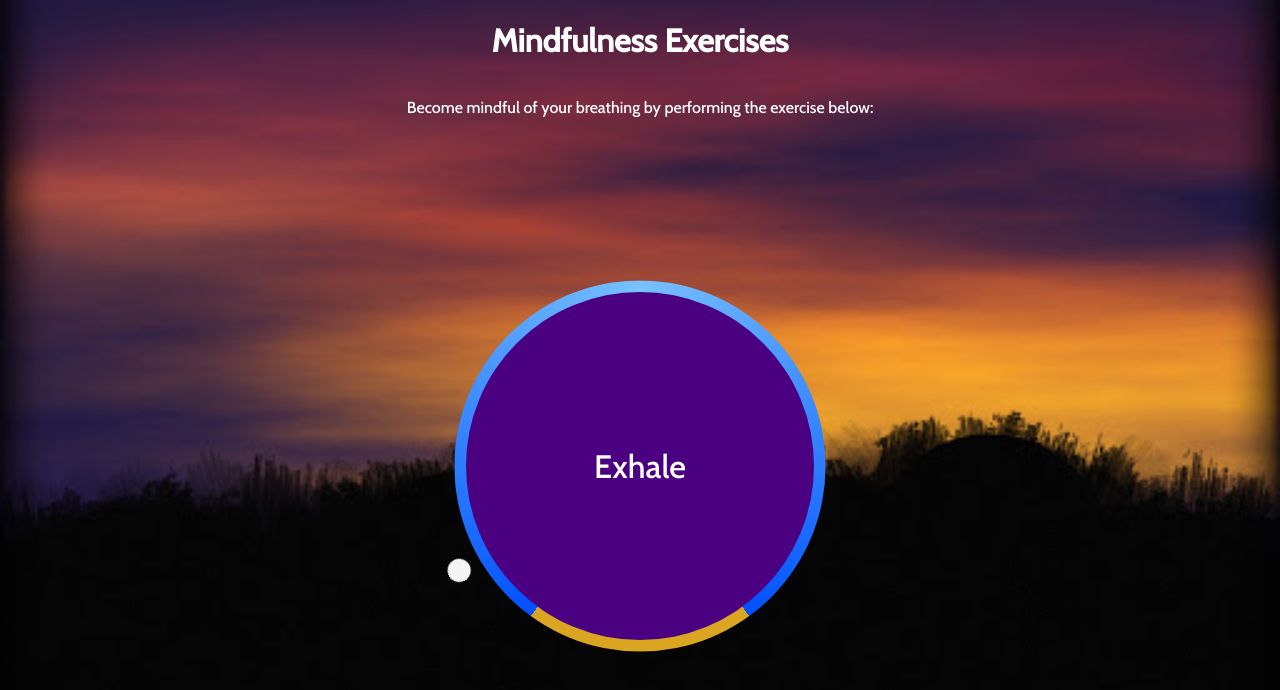
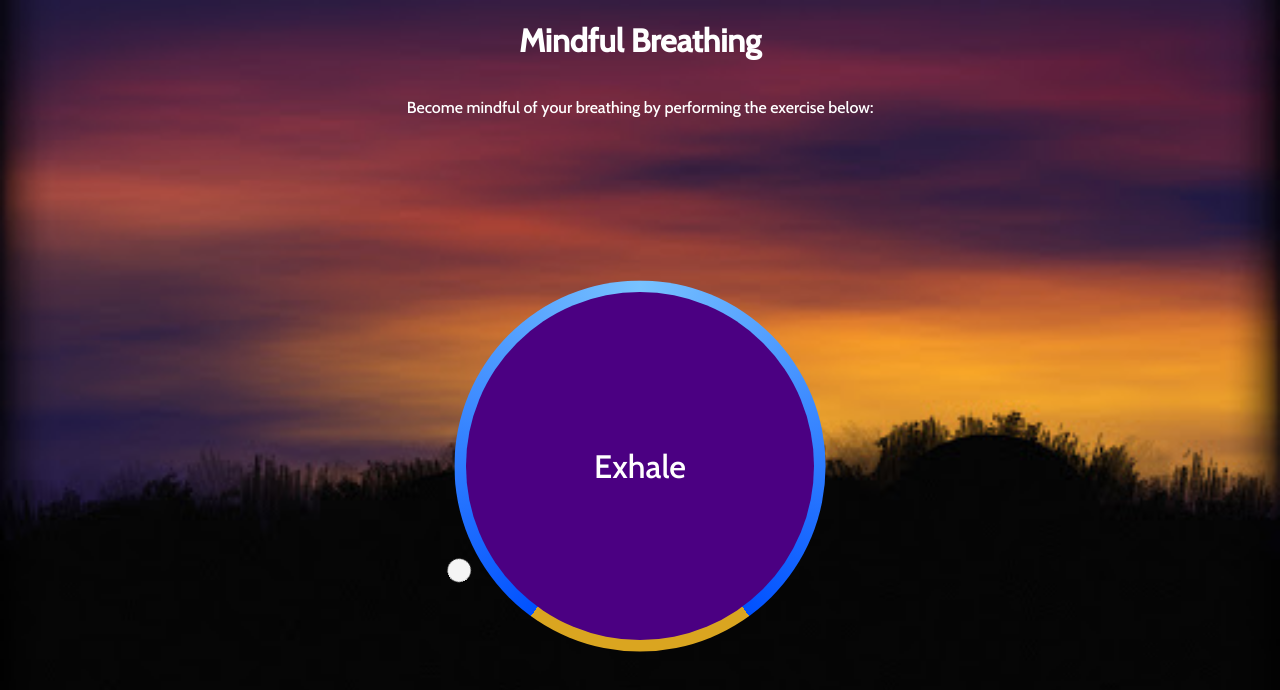
Before and after one commit to richardjalba/mindful-breathing, a plain HTML site: page index.html in a window 1280 px wide. Drawn offline with nearby package versions, Linux system fonts and the light colour scheme.

Commit message:
Update index.html
Updated title line

```diff
--- a/index.html
+++ b/index.html
@@ -7,7 +7,7 @@
     <title>Mindfulness App</title>
   </head>
   <body>
-    <h1>Mindfulness Exercises</h1>
+    <h1>Mindful Breathing</h1>
     <p class="read">
       Become mindful of your breathing by performing the exercise below:
     </p>
```
